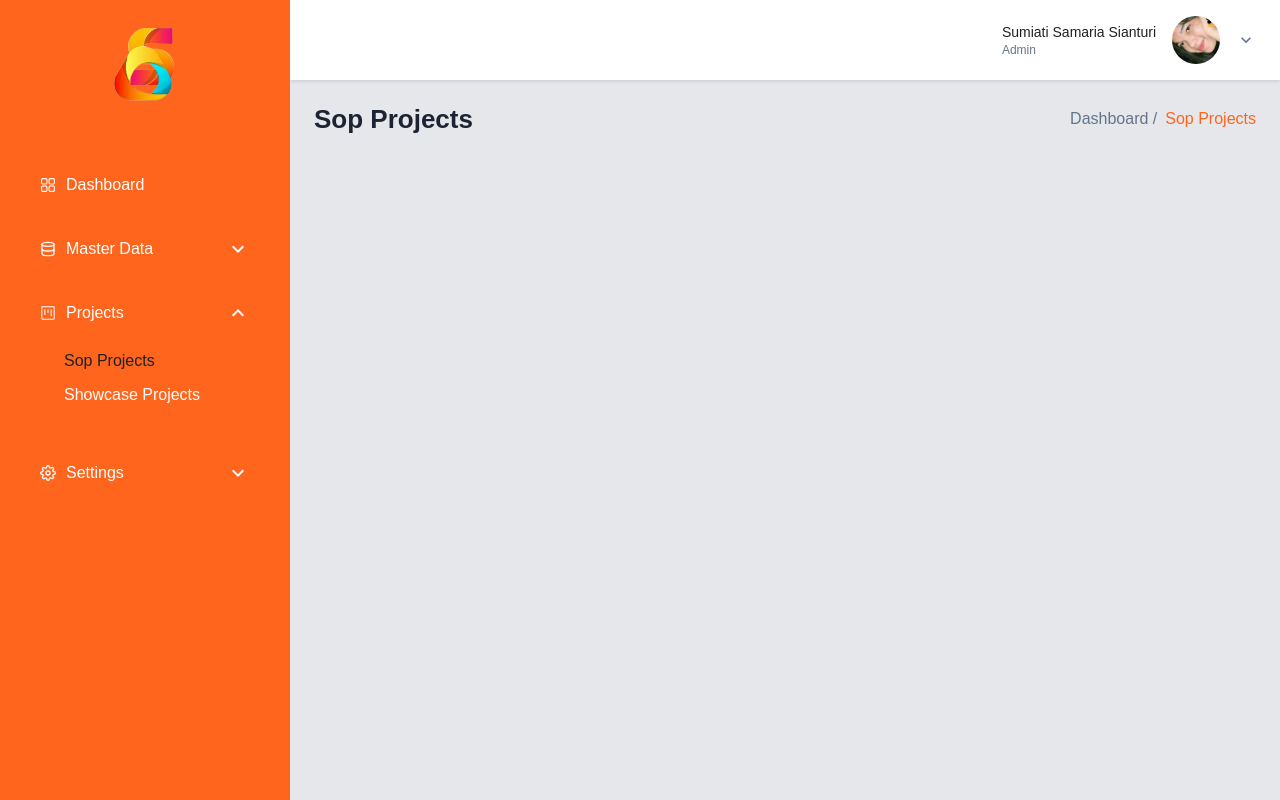
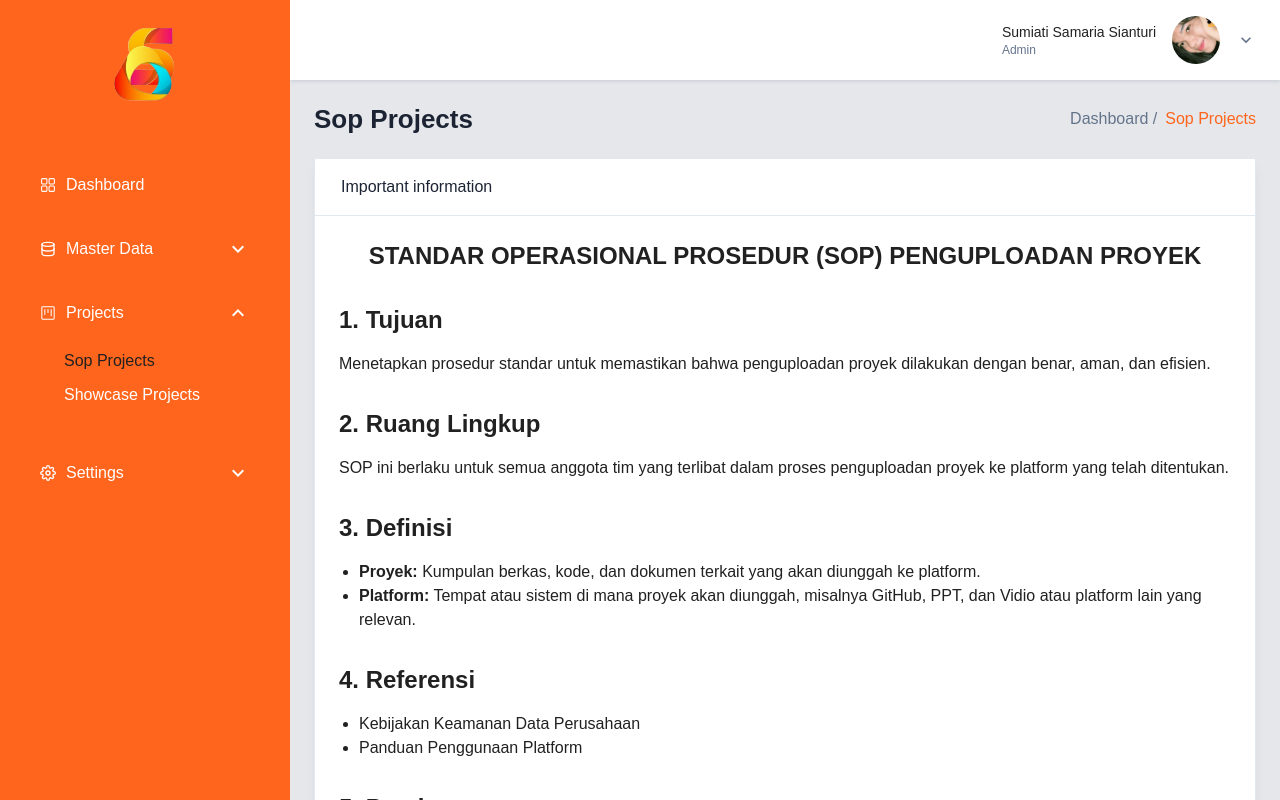
Before and after one commit to berthutapea/showspot, a React (Vite) app in the folder Frontend/: page /admin/sop-projects in a window 1280 px wide. Built offline with nearby package versions, Linux system fonts and the light colour scheme.

Commit message:
feature: sop-projects

```diff
--- /dev/null
+++ b/Frontend/src/components/sop/index.jsx
@@ -0,0 +1,25 @@
+// components/sop/SOP.js
+import React from 'react';
+import { sopData } from '../../utils/sop-data';
+
+const SOPSection = ({ title, children }) => (
+  <div className="mb-8 text-accent">
+    <h2 className="text-2xl font-bold mb-4">{title}</h2>
+    {children}
+  </div>
+);
+
+const SOP = () => (
+  <div className="container mx-auto p-6">
+    <h1 className="text-2xl font-bold mb-8 text-center text-accent">
+      STANDAR OPERASIONAL PROSEDUR (SOP) PENGUPLOADAN PROYEK
+    </h1>
+    {sopData.map((section, index) => (
+      <SOPSection key={index} title={section.title}>
+        {section.content}
+      </SOPSection>
+    ))}
+  </div>
+);
+
+export default SOP;
--- a/Frontend/src/pages/dashboard/admin/projects/sop-projects/index.jsx
+++ b/Frontend/src/pages/dashboard/admin/projects/sop-projects/index.jsx
@@ -1,11 +1,25 @@
+// src/pages/sop/SopProjects.js
 import React from 'react';
 import Layout from '../../../../../layout';
 import Breadcrumb from '../../../../../components/breadcrumb';
+import SOP from '../../../../../components/sop';
 
 const SopProjects = () => {
   return (
     <Layout>
       <Breadcrumb pageName="Sop Projects" />
+      <div className="sm:grid-cols-2">
+        <div className="flex flex-col gap-9">
+          <div className="rounded-sm border border-stroke bg-white shadow-default dark:border-strokedark dark:bg-boxdark">
+            <div className="border-b border-stroke py-4 px-6.5 dark:border-strokedark">
+              <h3 className="font-medium text-black dark:text-white">
+                Important information
+              </h3>
+            </div>
+            <SOP />
+          </div>
+        </div>
+      </div>
     </Layout>
   );
 };
--- /dev/null
+++ b/Frontend/src/utils/sop-data.jsx
@@ -0,0 +1,138 @@
+// components/sop/sopData.js
+
+export const sopData = [
+  {
+    title: '1. Tujuan',
+    content: (
+      <p>
+        Menetapkan prosedur standar untuk memastikan bahwa penguploadan proyek
+        dilakukan dengan benar, aman, dan efisien.
+      </p>
+    ),
+  },
+  {
+    title: '2. Ruang Lingkup',
+    content: (
+      <p>
+        SOP ini berlaku untuk semua anggota tim yang terlibat dalam proses
+        penguploadan proyek ke platform yang telah ditentukan.
+      </p>
+    ),
+  },
+  {
+    title: '3. Definisi',
+    content: (
+      <ul className="list-disc ml-5">
+        <li>
+          <strong>Proyek:</strong> Kumpulan berkas, kode, dan dokumen terkait
+          yang akan diunggah ke platform.
+        </li>
+        <li>
+          <strong>Platform:</strong> Tempat atau sistem di mana proyek akan
+          diunggah, misalnya GitHub, PPT, dan Vidio atau platform lain yang
+          relevan.
+        </li>
+      </ul>
+    ),
+  },
+  {
+    title: '4. Referensi',
+    content: (
+      <ul className="list-disc ml-5">
+        <li>Kebijakan Keamanan Data Perusahaan</li>
+        <li>Panduan Penggunaan Platform</li>
+      </ul>
+    ),
+  },
+  {
+    title: '5. Persiapan',
+    content: (
+      <ul className="list-disc ml-5">
+        <li>
+          Pastikan semua berkas proyek telah diperiksa dan bebas dari kesalahan.
+        </li>
+        <li>Lakukan backup seluruh berkas proyek sebelum penguploadan.</li>
+        <li>Pastikan koneksi internet stabil.</li>
+      </ul>
+    ),
+  },
+  {
+    title: '6. Prosedur',
+    content: (
+      <div className="ml-5">
+        <h3 className="text-xl font-semibold mt-4">6.1. Persiapan Berkas</h3>
+        <ul className="list-disc ml-5">
+          <li>
+            Periksa kembali seluruh berkas proyek untuk memastikan tidak ada
+            kesalahan.
+          </li>
+          <li>Pastikan semua berkas telah disimpan dan dicadangkan.</li>
+        </ul>
+
+        <h3 className="text-xl font-semibold mt-4">6.2. Pengumpulan Berkas</h3>
+        <ul className="list-disc ml-5">
+          <li>Kumpulkan semua berkas proyek dalam satu folder utama.</li>
+          <li>Isi sesuai list tempat pengumpulan yang telah disediakan</li>
+        </ul>
+
+        <h3 className="text-xl font-semibold mt-4">6.3. Penguploadan</h3>
+        <ul className="list-disc ml-5">
+          <li>Buka platform tempat proyek akan diunggah (misalnya, GitHub).</li>
+          <li>Masuk ke akun dengan kredensial yang benar.</li>
+          <li>Pilih repositori atau buat repositori baru untuk proyek.</li>
+          <li>Unggah berkas atau file zip ke repositori tersebut.</li>
+          <li>
+            Tambahkan deskripsi yang jelas dan detail mengenai proyek yang
+            diunggah.
+          </li>
+          <li>Klik Commit atau Push untuk menyelesaikan penguploadan.</li>
+        </ul>
+
+        <h3 className="text-xl font-semibold mt-4">6.4. Verifikasi</h3>
+        <ul className="list-disc ml-5">
+          <li>
+            Periksa kembali di platform apakah semua berkas telah terunggah
+            dengan benar.
+          </li>
+          <li>
+            Lakukan pengecekan untuk memastikan tidak ada berkas yang korup atau
+            hilang.
+          </li>
+        </ul>
+
+        <h3 className="text-xl font-semibold mt-4">6.5. Dokumentasi</h3>
+        <ul className="list-disc ml-5">
+          <li>Catat tanggal dan waktu penguploadan.</li>
+          <li>
+            Simpan catatan mengenai siapa yang melakukan penguploadan dan detail
+            proyek yang diunggah.
+          </li>
+        </ul>
+      </div>
+    ),
+  },
+  {
+    title: '7. Tindakan Pengamanan',
+    content: (
+      <ul className="list-disc ml-5">
+        <li>
+          Pastikan hanya anggota tim yang berwenang yang memiliki akses untuk
+          mengunggah proyek.
+        </li>
+        <li>
+          Gunakan koneksi internet yang aman untuk menghindari risiko keamanan.
+        </li>
+      </ul>
+    ),
+  },
+  {
+    title: '8. Penutup',
+    content: (
+      <p>
+        Prosedur ini harus diperbarui secara berkala untuk memastikan bahwa
+        proses penguploadan proyek tetap sesuai dengan standar dan kebijakan
+        perusahaan.
+      </p>
+    ),
+  },
+];
```
